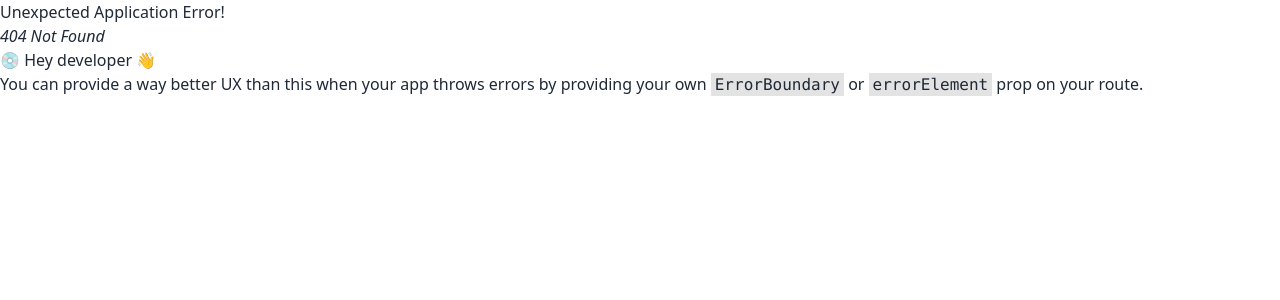
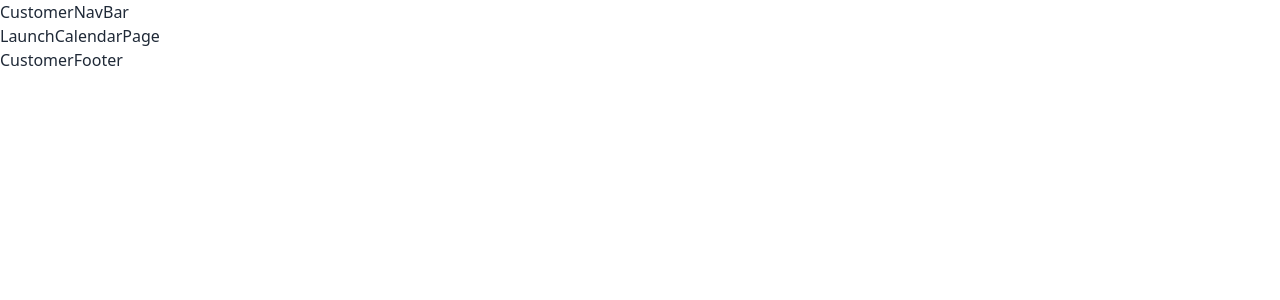
Before and after one commit to nitichaikardkarnklai/cc16-group-project-front, a React (Vite) app: page /launchCalendar in a window 1280 px wide. Before the commit this address had no page. Shown: the top 300 px of the page. Built offline with nearby package versions, Linux system fonts and the light colour scheme.

Commit message:
creating router

```diff
--- a/src/features/Auth/contexts/AuthContext.jsx
+++ b/src/features/Auth/contexts/AuthContext.jsx
@@ -3,10 +3,6 @@ import React, { createContext, useState } from 'react';
 export const AuthContext = createContext();
 
 export default function AuthContextProvider({ children }) {
-  const [stateLoading, setStateLoading] = useState('');
-  return (
-    <AuthContext.Provider value={{ stateLoading }}>
-      {children}
-    </AuthContext.Provider>
-  );
+  const [loading, setLoading] = useState('');
+  return <AuthContext.Provider value={{}}>{children}</AuthContext.Provider>;
 }
--- a/src/layouts/CustomerContainer.jsx
+++ b/src/layouts/CustomerContainer.jsx
@@ -1,10 +1,14 @@
 import { Outlet } from 'react-router-dom';
 import React from 'react';
+import CustomerNavBar from './CustomerNavBar';
+import CustomerFooter from './CustomerFooter';
 
 export default function CustomerContainer() {
   return (
     <>
+      <CustomerNavBar />
       <Outlet />
+      <CustomerFooter />
     </>
   );
 }
--- a/src/layouts/CustomerFooter.jsx
+++ b/src/layouts/CustomerFooter.jsx
@@ -0,0 +1,5 @@
+import React from 'react';
+
+export default function CustomerFooter() {
+  return <div>CustomerFooter</div>;
+}
--- /dev/null
+++ b/src/pages/customer-pages/LaunchCalendarPage.jsx
@@ -0,0 +1,5 @@
+import React from 'react';
+
+export default function LaunchCalendarPage() {
+  return <div>LaunchCalendarPage</div>;
+}
--- a/src/pages/customer-pages/LaunchCarlendarPage.jsx
+++ /dev/null
@@ -1,5 +0,0 @@
-import React from 'react';
-
-export default function LaunchCarlendarPage() {
-  return <div>LaunchCarlendarPage</div>;
-}
--- /dev/null
+++ b/src/pages/customer-pages/TopSellingPage.jsx
@@ -0,0 +1,5 @@
+import React from 'react';
+
+export default function TopSellingPage() {
+  return <div>TopSellingPage</div>;
+}
```
Also changed, not shown: src/route/index.jsx (+23 -2 lines).
